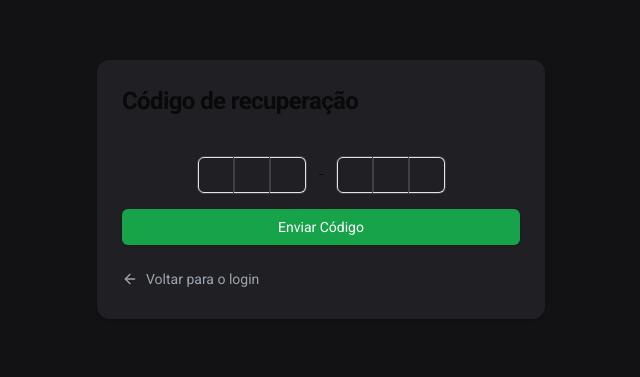
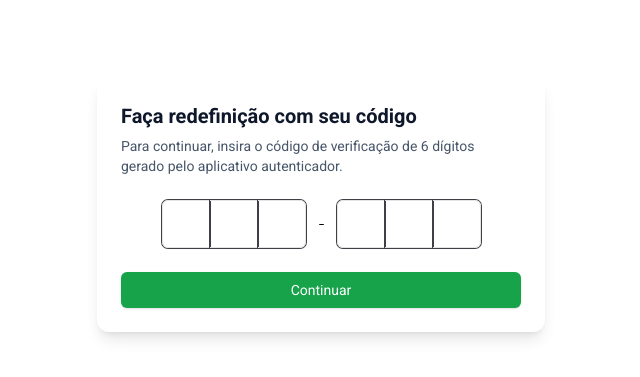
Before and after one commit to PedroLuc-cpu/finance-controll, a Next.js app: page /recoverycode in a window 1280 px wide. Shown: the part 211-588 px from the top of the page, without its empty margins (319-959 px from the left). Built offline with nearby package versions, Linux system fonts and the light colour scheme.

Commit message:
feat: melhorado tela de insirir código para redefinição de senha

```diff
--- a/src/pages/recoverycode.tsx
+++ b/src/pages/recoverycode.tsx
@@ -1,55 +1,78 @@
-"use client";
-
-import { ArrowLeft } from "lucide-react";
 import { Button } from "@/components/ui/button";
-import { Card, CardContent, CardHeader, CardTitle } from "@/components/ui/card";
-import Link from "next/link";
+import { Card, CardContent, CardHeader } from "@/components/ui/card";
+import { Input } from "@/components/ui/input";
 import {
   InputOTP,
   InputOTPGroup,
   InputOTPSeparator,
   InputOTPSlot,
 } from "@/components/ui/input-otp";
+// import Image from "next/image";
+import Link from "next/link";
 
-export default function RecoveryCode() {
+export default function Recoverycode() {
   return (
-    <div className="flex items-center justify-center min-h-screen bg-[#121214] text-white">
-      <Card className="w-full max-w-md bg-[#202024] border-[#202024]">
+    <div className="min-h-screen flex items-center justify-center p-4">
+      <div className="w-full max-w-md space-y-8">
+        <div className="flex justify-start px-4">
+          {/* <Image
+            src="/placeholder.svg"
+            alt="Stripe"
+            className="h-8 w-auto"
+            width={82}
+            height={32}
+          /> */}
+        </div>
+        <Card className="border-none shadow-lg">
           <CardHeader>
-          <CardTitle className="text-2xl font-bold">
-            Código de recuperação
-          </CardTitle>
+            <h1 className="text-xl dark:text-white font-semibold text-slate-900">
+              Faça redefinição com seu código
+            </h1>
+            <p className="text-sm dark:text-zinc-500 text-slate-600">
+              Para continuar, insira o código de verificação de 6 dígitos gerado
+              pelo aplicativo autenticador.
+            </p>
           </CardHeader>
-        <CardContent>
-          <form className="space-y-4">
-            <div className="space-y-4 flex justify-center">
-              <InputOTP maxLength={6} className="">
+          <CardContent className="space-y-6">
+            <div className="space-y-4">
+              <div className="flex justify-center gap-2">
+                <InputOTP maxLength={6}>
                   <InputOTPGroup>
-                  <InputOTPSlot index={0} />
-                  <InputOTPSlot index={1} />
-                  <InputOTPSlot index={2} />
+                    <InputOTPSlot
+                      index={0}
+                      className="w-12 h-12 text-center text-lg font-medium"
+                    />
+                    <InputOTPSlot
+                      index={1}
+                      className="w-12 h-12 text-center text-lg font-medium"
+                    />
+                    <InputOTPSlot
+                      index={2}
+                      className="w-12 h-12 text-center text-lg font-medium"
+                    />
                   </InputOTPGroup>
                   <InputOTPSeparator />
                   <InputOTPGroup>
-                  <InputOTPSlot index={3} />
-                  <InputOTPSlot index={4} />
-                  <InputOTPSlot index={5} />
+                    <InputOTPSlot
+                      index={3}
+                      className="w-12 h-12 text-center text-lg font-medium"
+                    />
+                    <InputOTPSlot
+                      index={4}
+                      className="w-12 h-12 text-center text-lg font-medium"
+                    />
+                    <InputOTPSlot
+                      index={5}
+                      className="w-12 h-12 text-center text-lg font-medium"
+                    />
                   </InputOTPGroup>
                 </InputOTP>
               </div>
-            <Button className="w-full text-white">Enviar Código</Button>
-          </form>
-          <div className="mt-6">
-            <Link
-              href="/signIn"
-              className="inline-flex items-center text-sm text-gray-400 hover:text-white transition-colors"
-            >
-              <ArrowLeft className="mr-2 h-4 w-4" />
-              Voltar para o login
-            </Link>
             </div>
+            <Button className="w-full text-white">Continuar</Button>
           </CardContent>
         </Card>
       </div>
+    </div>
   );
 }
```
Lines whose indentation alone changed are shown as unchanged.
